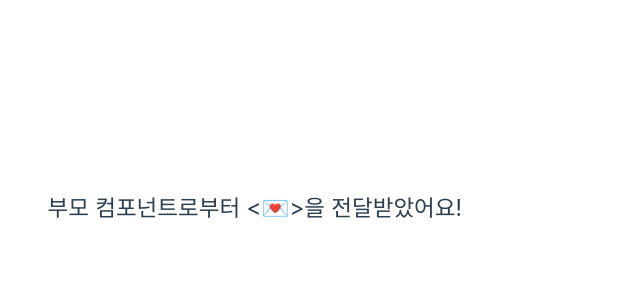
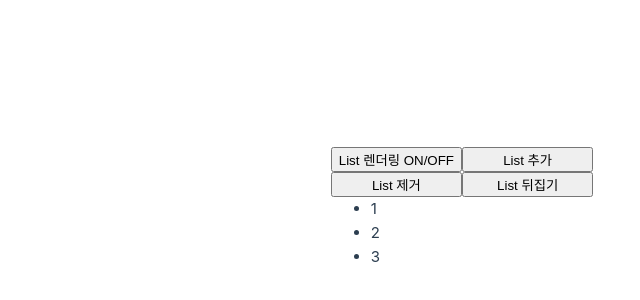
Before and after one commit to dana096-hello-vue/dana096-hello-vue.github.io, a Vue app: page / in a window 1280 px wide. Shown: the part 192-492 px from the top of the page, without its empty margins (178-818 px from the left). Built offline with nearby package versions, Linux system fonts and the light colour scheme.

Commit message:
3.2 morning-gymnastics

```diff
--- a/package.json
+++ b/package.json
@@ -1,6 +1,6 @@
 {
   "name": "dana096-hello-vue.github.io",
-  "version": "0.3.1",
+  "version": "0.3.2",
   "private": true,
   "type": "module",
   "scripts": {
--- a/src/App.vue
+++ b/src/App.vue
@@ -1,9 +1,35 @@
 <script setup>
 import { ref } from 'vue'
-import Child from './components/Child.vue'
-const pocketMoney = ref('부모 컴포넌트로부터 <💌>을 전달받았어요!')
+
+const show = ref(true)
+const list = ref([1, 2, 3])
+
+function rendering() {
+	show.value = !show.value
+}
+
+function addList() {
+	list.value.push(list.value.length + 1)
+}
+
+function removeList() {
+	list.value.pop()
+}
+
+function reverse() {
+	list.value.reverse()
+}
 </script>
 
 <template>
-<Child :pocketMoney="pocketMoney" />
+<button @click="rendering()">List 렌더링 ON/OFF </button>
+<button @click="addList()">List 추가</button>
+<button @click="removeList()">List 제거</button>
+<button @click="reverse()">List 뒤집기</button>
+
+<ul v-if="show && list.length">
+	<li v-for="item of list">{{ item }}</li>
+</ul>
+<p v-else-if="list.length">List is not empty, but hidden.</p>
+<p v-else>List is emtpy.</p>
 </template>
```
